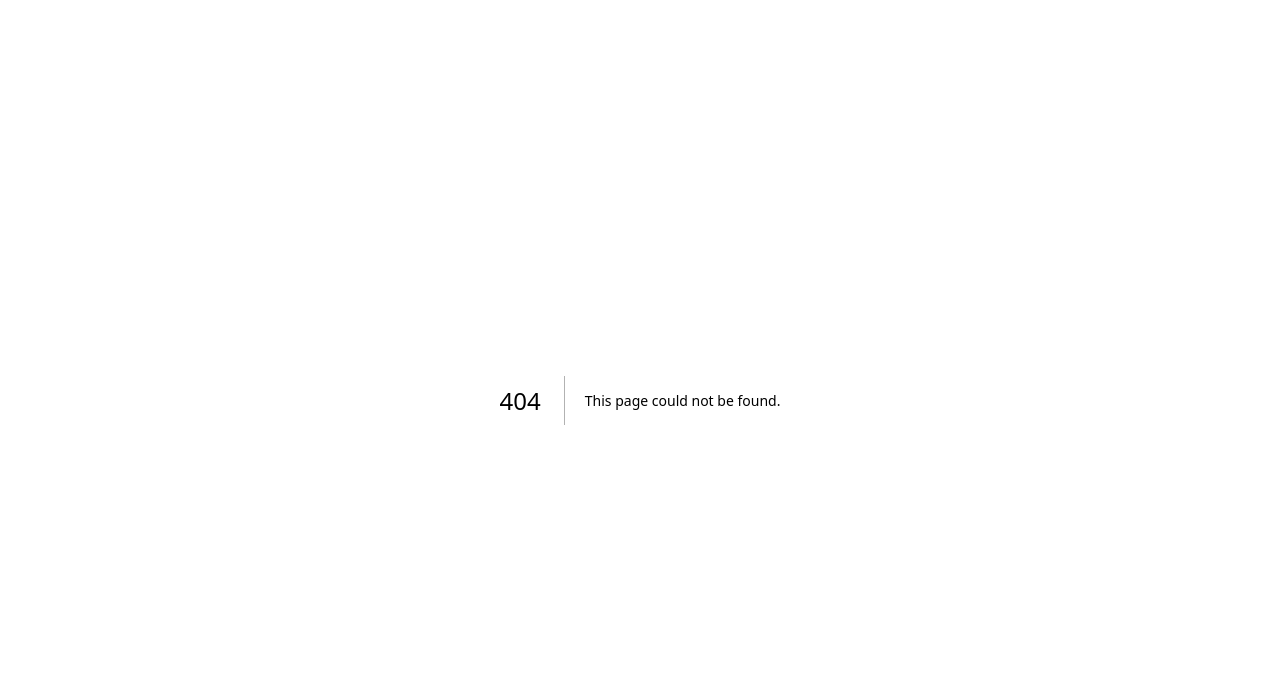
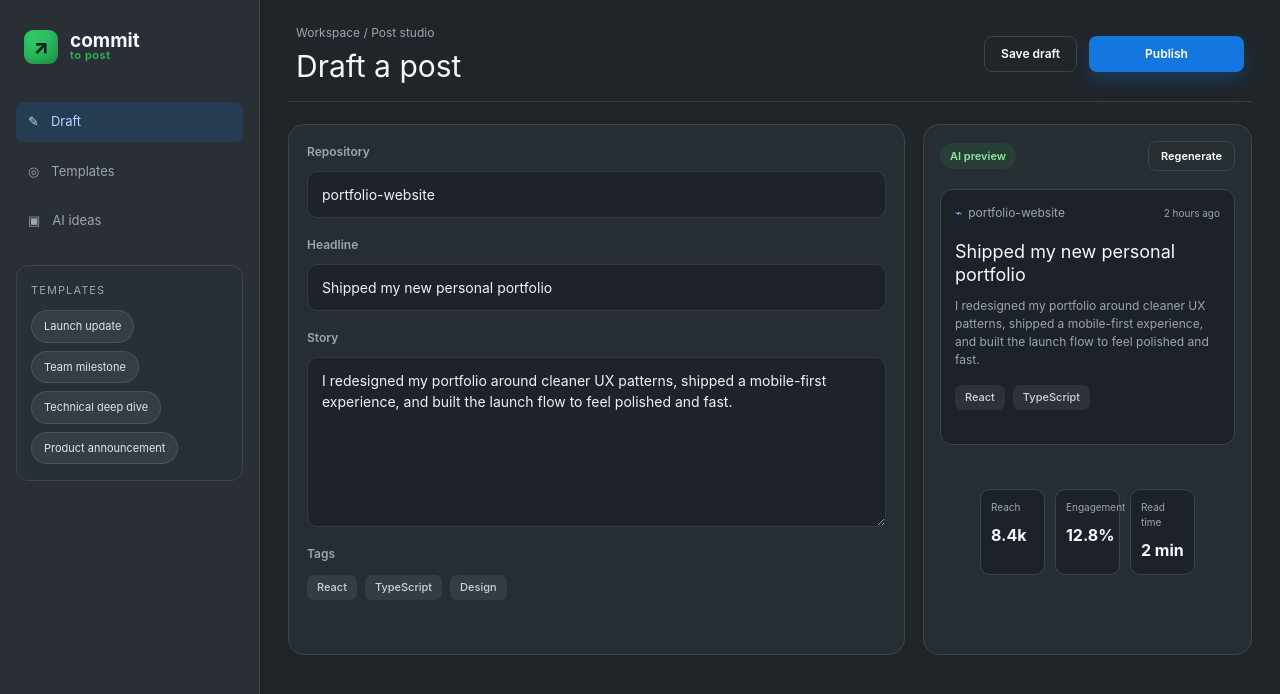
Before and after one commit to mbti0n/gitylink, a Next.js app in the folder gitylink-app/: page /create-post in a window 1280 px wide. Before the commit this address had no page. Shown: the top 694 px of the page. Built offline with nearby package versions, Linux system fonts and the light colour scheme.

Commit message:
new page

```diff
--- /dev/null
+++ b/gitylink-app/app/create-post/page.tsx
@@ -0,0 +1,143 @@
+const templateIdeas = [
+  "Launch update",
+  "Team milestone",
+  "Technical deep dive",
+  "Product announcement",
+];
+
+const postStats = [
+  { label: "Reach", value: "8.4k" },
+  { label: "Engagement", value: "12.8%" },
+  { label: "Read time", value: "2 min" },
+];
+
+export default function CreatePostPage() {
+  return (
+    <main className="create-page-shell">
+      <aside className="create-sidebar">
+        <div className="create-brand">
+          <div className="brand-mark">↗</div>
+          <div className="brand-text">
+            <span className="brand-title">commit</span>
+            <span className="brand-subtitle">to post</span>
+          </div>
+        </div>
+
+        <div className="mini-nav">
+          <button type="button" className="mini-item active">
+            <span>✎</span>
+            <span>Draft</span>
+          </button>
+          <button type="button" className="mini-item">
+            <span>◎</span>
+            <span>Templates</span>
+          </button>
+          <button type="button" className="mini-item">
+            <span>▣</span>
+            <span>AI ideas</span>
+          </button>
+        </div>
+
+        <div className="template-card">
+          <span className="section-kicker">Templates</span>
+          <div className="template-list">
+            {templateIdeas.map((idea) => (
+              <button key={idea} type="button" className="template-pill">
+                {idea}
+              </button>
+            ))}
+          </div>
+        </div>
+      </aside>
+
+      <section className="composer-panel">
+        <header className="composer-header">
+          <div>
+            <p className="eyebrow">Workspace / Post studio</p>
+            <h1>Draft a post</h1>
+          </div>
+          <div className="header-actions">
+            <button type="button" className="ghost-btn">
+              Save draft
+            </button>
+            <button type="button" className="primary-btn">
+              Publish
+            </button>
+          </div>
+        </header>
+
+        <div className="composer-body">
+          <div className="editor-card">
+            <div className="field-row">
+              <label className="field-label">Repository</label>
+              <div className="input-like">portfolio-website</div>
+            </div>
+
+            <div className="field-row">
+              <label className="field-label">Headline</label>
+              <input
+                className="text-input"
+                defaultValue="Shipped my new personal portfolio"
+              />
+            </div>
+
+            <div className="field-row">
+              <label className="field-label">Story</label>
+              <textarea
+                className="text-area"
+                defaultValue={
+                  "I redesigned my portfolio around cleaner UX patterns, shipped a mobile-first experience, and built the launch flow to feel polished and fast."
+                }
+              />
+            </div>
+
+            <div className="field-row tags-row">
+              <label className="field-label">Tags</label>
+              <div className="tag-row">
+                <span className="tag">React</span>
+                <span className="tag">TypeScript</span>
+                <span className="tag">Design</span>
+              </div>
+            </div>
+          </div>
+
+          <aside className="preview-card">
+            <div className="preview-header">
+              <span className="preview-badge">AI preview</span>
+              <button type="button" className="ghost-btn small">Regenerate</button>
+            </div>
+
+            <div className="preview-post">
+              <div className="preview-topline">
+                <span className="repo-bullet">⌁</span>
+                <span>portfolio-website</span>
+                <span className="preview-time">2 hours ago</span>
+              </div>
+
+              <h2>Shipped my new personal portfolio</h2>
+              <p>
+                I redesigned my portfolio around cleaner UX patterns, shipped a
+                mobile-first experience, and built the launch flow to feel polished
+                and fast.
+              </p>
+
+              <div className="tag-row preview-tags">
+                <span className="tag">React</span>
+                <span className="tag">TypeScript</span>
+              </div>
+            </div>
+
+            <div className="stats-grid mini-stats">
+              {postStats.map((stat) => (
+                <div key={stat.label} className="mini-stat">
+                  <span>{stat.label}</span>
+                  <strong>{stat.value}</strong>
+                </div>
+              ))}
+            </div>
+          </aside>
+        </div>
+      </section>
+    </main>
+  );
+}
--- a/gitylink-app/app/globals.css
+++ b/gitylink-app/app/globals.css
@@ -584,23 +584,309 @@ button {
   font-weight: 600;
 }
 
+.nav-link-btn {
+  display: inline-flex;
+  align-items: center;
+  justify-content: center;
+  text-decoration: none;
+}
+
+.create-page-shell {
+  display: flex;
+  min-height: 100vh;
+  background: var(--page-bg);
+}
+
+.create-sidebar {
+  width: 260px;
+  background: var(--sidebar-bg);
+  border-right: 1px solid var(--soft-border);
+  padding: 22px 16px 18px;
+}
+
+.create-brand {
+  display: flex;
+  align-items: center;
+  gap: 12px;
+  padding: 8px 8px 20px;
+}
+
+.mini-nav {
+  display: flex;
+  flex-direction: column;
+  gap: 10px;
+  margin-top: 18px;
+}
+
+.mini-item {
+  display: flex;
+  align-items: center;
+  gap: 12px;
+  border: 0;
+  border-radius: 8px;
+  padding: 10px 12px;
+  background: transparent;
+  color: var(--muted);
+  font-size: 13px;
+  text-align: left;
+}
+
+.mini-item.active {
+  background: rgba(20, 119, 223, 0.18);
+  color: #b5d9ff;
+}
+
+.template-card {
+  margin-top: 24px;
+  border: 1px solid var(--panel-border);
+  border-radius: 12px;
+  background: rgba(41, 47, 53, 0.7);
+  padding: 16px 14px;
+}
+
+.section-kicker {
+  display: block;
+  color: var(--muted);
+  font-size: 11px;
+  letter-spacing: 0.1em;
+  text-transform: uppercase;
+  margin-bottom: 12px;
+}
+
+.template-list {
+  display: flex;
+  flex-wrap: wrap;
+  gap: 8px;
+}
+
+.template-pill {
+  background: rgba(153, 166, 180, 0.12);
+  color: #dce7f4;
+  border: 1px solid rgba(153, 166, 180, 0.2);
+  border-radius: 999px;
+  padding: 7px 12px;
+  font-size: 11px;
+}
+
+.composer-panel {
+  flex: 1;
+  padding: 18px 28px 28px;
+}
+
+.composer-header {
+  display: flex;
+  align-items: center;
+  justify-content: space-between;
+  gap: 18px;
+  padding: 6px 8px 18px;
+  border-bottom: 1px solid var(--soft-border);
+}
+
+.eyebrow {
+  margin: 0;
+  color: var(--muted);
+  font-size: 12px;
+}
+
+.composer-header h1 {
+  margin: 8px 0 0;
+  font-size: 30px;
+  line-height: 1.1;
+}
+
+.header-actions {
+  display: flex;
+  align-items: center;
+  gap: 12px;
+}
+
+.ghost-btn {
+  min-height: 36px;
+  padding: 0 16px;
+  border: 1px solid var(--panel-border);
+  background: transparent;
+  color: #fff;
+  border-radius: 8px;
+  font-size: 12px;
+  font-weight: 600;
+}
+
+.ghost-btn.small {
+  min-height: 30px;
+  padding: 0 12px;
+  font-size: 11px;
+}
+
+.composer-body {
+  display: grid;
+  grid-template-columns: minmax(0, 1.5fr) minmax(260px, 0.8fr);
+  gap: 18px;
+  padding-top: 22px;
+}
+
+.editor-card,
+.preview-card {
+  background: rgba(41, 47, 53, 0.9);
+  border: 1px solid var(--panel-border);
+  border-radius: 16px;
+}
+
+.editor-card {
+  padding: 18px;
+}
+
+.field-row {
+  display: flex;
+  flex-direction: column;
+  gap: 10px;
+  margin-bottom: 18px;
+}
+
+.field-label {
+  font-size: 12px;
+  color: var(--muted);
+  font-weight: 600;
+}
+
+.input-like,
+.text-input,
+.text-area {
+  width: 100%;
+  border: 1px solid rgba(153, 166, 180, 0.16);
+  background: rgba(24, 29, 35, 0.55);
+  color: #edf3fb;
+  border-radius: 10px;
+  padding: 12px 14px;
+  font-size: 14px;
+}
+
+.text-input,
+.text-area {
+  outline: none;
+}
+
+.text-input:focus,
+.text-area:focus {
+  border-color: rgba(128, 181, 255, 0.7);
+  box-shadow: 0 0 0 3px rgba(20, 119, 223, 0.15);
+}
+
+.text-area {
+  min-height: 170px;
+  resize: vertical;
+}
+
+.tags-row .tag-row {
+  margin-top: 2px;
+}
+
+.preview-card {
+  padding: 16px 16px 18px;
+}
+
+.preview-header {
+  display: flex;
+  align-items: center;
+  justify-content: space-between;
+  gap: 12px;
+}
+
+.preview-badge {
+  display: inline-flex;
+  align-items: center;
+  height: 26px;
+  padding: 0 10px;
+  border-radius: 999px;
+  background: rgba(45, 187, 82, 0.12);
+  color: #8ce7a2;
+  font-size: 11px;
+  font-weight: 600;
+}
+
+.preview-post {
+  margin-top: 18px;
+  background: rgba(24, 29, 35, 0.7);
+  border: 1px solid var(--panel-border);
+  border-radius: 12px;
+  padding: 14px 14px 16px;
+}
+
+.preview-topline {
+  display: flex;
+  align-items: center;
+  gap: 6px;
+  color: var(--muted);
+  font-size: 12px;
+}
+
+.preview-time {
+  margin-left: auto;
+  font-size: 10px;
+}
+
+.preview-post h2 {
+  margin: 18px 0 10px;
+  font-size: 18px;
+  line-height: 1.3;
+}
+
+.preview-post p {
+  margin: 0;
+  color: var(--muted);
+  font-size: 12px;
+  line-height: 1.5;
+}
+
+.preview-tags {
+  margin-top: 16px;
+}
+
+.mini-stats {
+  display: grid;
+  grid-template-columns: repeat(3, minmax(0, 1fr));
+  gap: 10px;
+  margin-top: 16px;
+}
+
+.mini-stat {
+  background: rgba(24, 29, 35, 0.7);
+  border: 1px solid var(--panel-border);
+  border-radius: 10px;
+  padding: 10px 10px 12px;
+  display: flex;
+  flex-direction: column;
+  gap: 8px;
+}
+
+.mini-stat span {
+  color: var(--muted);
+  font-size: 10px;
+}
+
+.mini-stat strong {
+  font-size: 16px;
+}
+
 @media (max-width: 1120px) {
   .stats-grid {
     grid-template-columns: repeat(2, minmax(180px, 1fr));
   }
 
   .activity-layout,
-  .share-grid {
+  .share-grid,
+  .composer-body {
     grid-template-columns: 1fr;
   }
 }
 
 @media (max-width: 880px) {
-  .dashboard-page {
+  .dashboard-page,
+  .create-page-shell {
     flex-direction: column;
   }
 
-  .sidebar {
+  .sidebar,
+  .create-sidebar {
     width: 100%;
     border-right: 0;
     border-bottom: 1px solid var(--soft-border);
@@ -611,7 +897,8 @@ button {
   .stats-grid,
   .activity-block,
   .share-header,
-  .share-grid {
+  .share-grid,
+  .composer-panel {
     padding-left: 20px;
     padding-right: 20px;
   }
@@ -626,7 +913,8 @@ button {
     padding-bottom: 16px;
   }
 
-  .hero-row {
+  .hero-row,
+  .composer-header {
     flex-direction: column;
     align-items: flex-start;
   }
@@ -639,4 +927,18 @@ button {
   .stats-grid {
     grid-template-columns: 1fr;
   }
+
+  .composer-panel {
+    padding-top: 18px;
+    padding-bottom: 28px;
+  }
+
+  .header-actions {
+    width: 100%;
+    justify-content: flex-end;
+  }
+
+  .create-sidebar {
+    padding-bottom: 12px;
+  }
 }
--- a/gitylink-app/app/page.tsx
+++ b/gitylink-app/app/page.tsx
@@ -115,7 +115,7 @@ export default function Home() {
             <h1>Good evening, developer 👋</h1>
             <p>Turn your work into stories worth sharing.</p>
           </div>
-          <button type="button" className="primary-btn">+ Create a post</button>
+          <a href="/create-post" className="primary-btn nav-link-btn">+ Create a post</a>
         </div>
 
         <div className="stats-grid">
```
